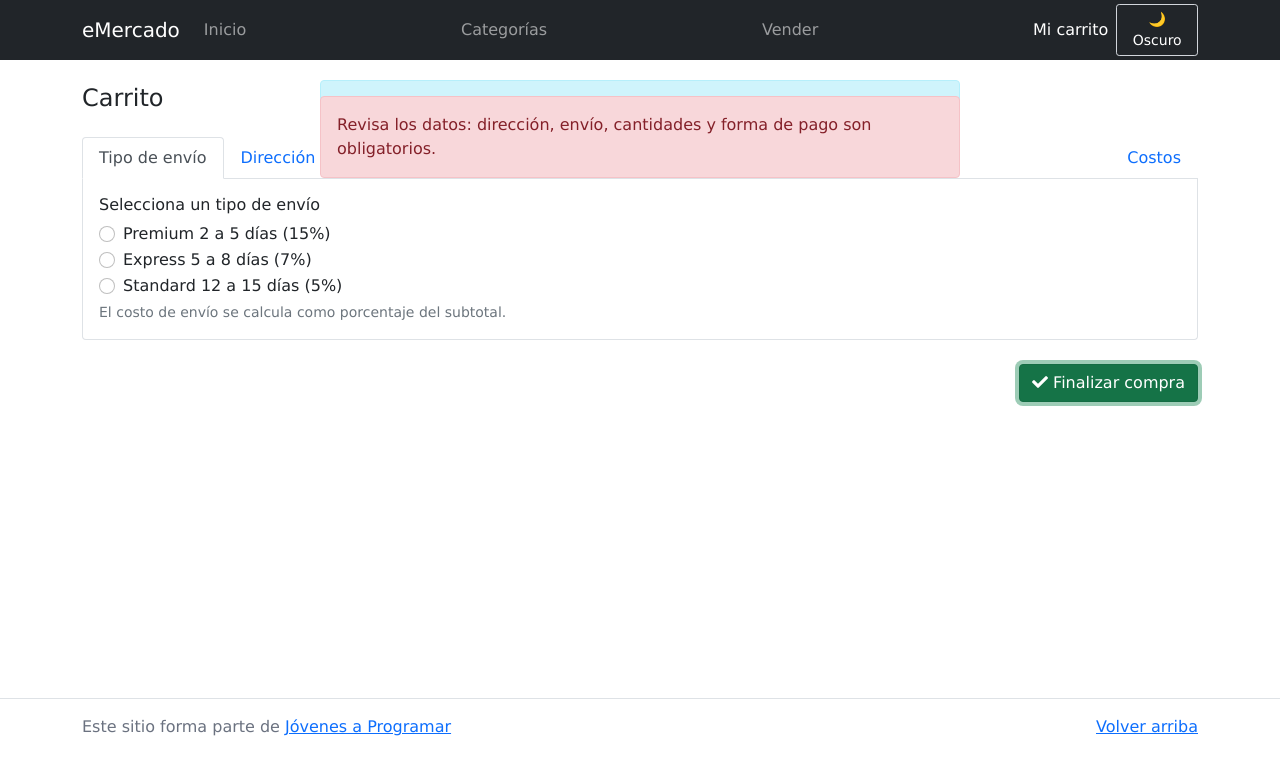
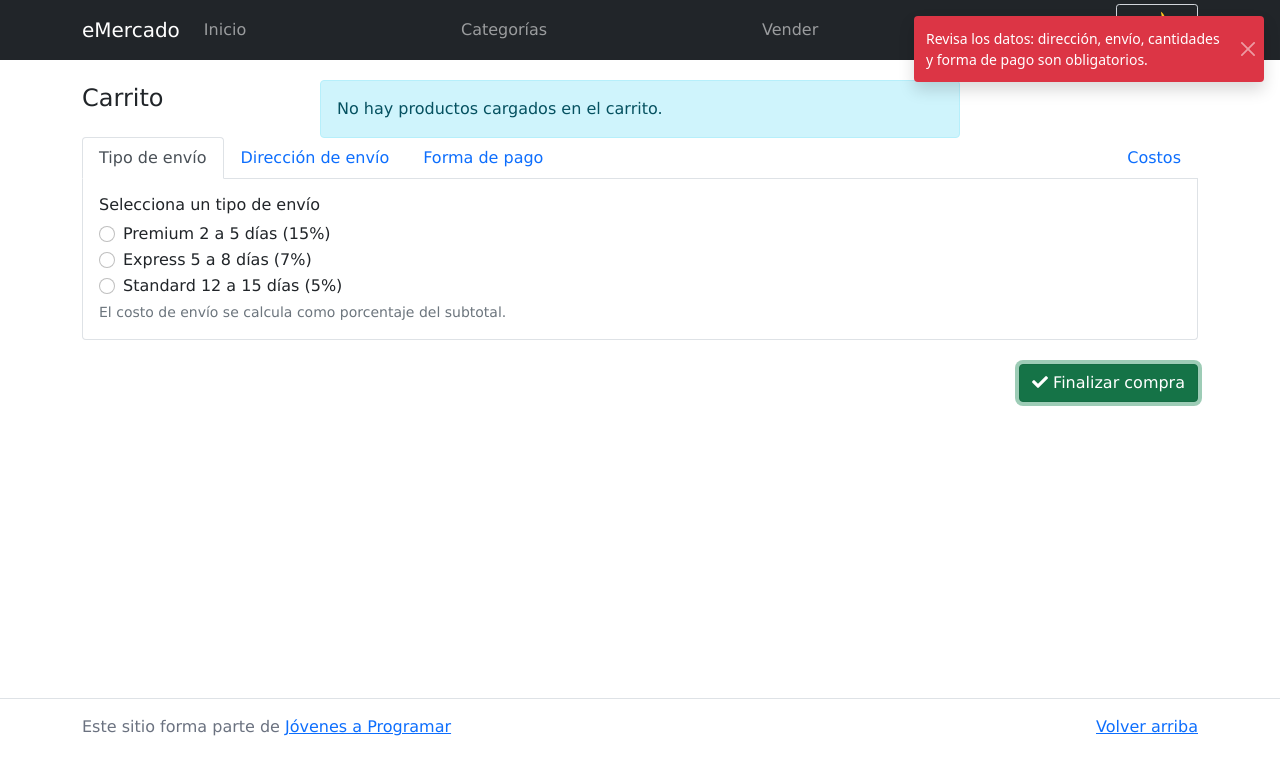
Before and after one commit to jimenaureta/Actividad-ECommerce, a plain HTML site: page cart.html in a window 1280 px wide. Both pictures are taken after a click on the button "Finalizar compra". Drawn offline with Linux system fonts and the light colour scheme.

Commit message:
Arreglos pantalla emergente

```diff
--- a/cart.html
+++ b/cart.html
@@ -221,6 +221,8 @@
     </div>
   </div>
 
+  <div id="toastContainer" class="toast-container position-fixed top-0 end-0 p-3" style="z-index:1080" aria-live="polite" aria-atomic="true"></div>
+
   <script src="js/bootstrap.bundle.min.js"></script>
   <script src="js/init.js"></script>
   <script src="js/cart-badge.js"></script>
--- a/js/cart.js
+++ b/js/cart.js
@@ -310,3 +310,85 @@
     } catch { return String(Math.random()).slice(2); }
   }
 })();
+
+(function () {
+  // Helper para crear y mostrar un toast Bootstrap
+  function showToast(message, type = "info", delay = 3000) {
+    const container = document.getElementById("toastContainer");
+    if (!container) return;
+
+    const bg =
+      type === "success" ? "bg-success" :
+      type === "danger"  ? "bg-danger"  :
+      type === "warning" ? "bg-warning text-dark" : "bg-info";
+
+    const toast = document.createElement("div");
+    toast.className = `toast align-items-center text-white ${bg} border-0 shadow`;
+    toast.setAttribute("role", "alert");
+    toast.setAttribute("aria-live", "assertive");
+    toast.setAttribute("aria-atomic", "true");
+    toast.innerHTML = `
+      <div class="d-flex">
+        <div class="toast-body">${message}</div>
+        <button type="button" class="btn-close btn-close-white me-2 m-auto" data-bs-dismiss="toast" aria-label="Cerrar"></button>
+      </div>
+    `;
+    container.appendChild(toast);
+
+    try {
+      // Si está Bootstrap, usamos su API
+      const bsToast = new bootstrap.Toast(toast, { delay, autohide: true });
+      toast.addEventListener("hidden.bs.toast", () => toast.remove());
+      bsToast.show();
+    } catch {
+      // Fallback simple si no está Bootstrap JS
+      toast.style.opacity = "0.95";
+      container.appendChild(toast);
+      setTimeout(() => {
+        toast.style.transition = "opacity .3s";
+        toast.style.opacity = "0";
+        setTimeout(() => toast.remove(), 300);
+      }, delay);
+    }
+  }
+
+  // Observa el #feedback existente sin modificar su lógica original.
+  document.addEventListener("DOMContentLoaded", function () {
+    const fb = document.getElementById("feedback");
+    if (!fb) return;
+
+    const pickType = () => {
+      const txt = (fb.textContent || "").trim();
+      const cls = fb.className || "";
+      if (cls.includes("alert-danger")) return "danger";
+      if (cls.includes("alert-success")) return "success";
+      if (/revisa/i.test(txt)) return "danger";
+      if (/éxito|exitos/i.test(txt)) return "success";
+      return "info";
+    };
+
+    const handleChange = () => {
+      const msg = (fb.textContent || "").trim();
+      if (!msg) return;
+      // Muestra toast emergente y oculta el feedback estático
+      showToast(msg, pickType(), 3000);
+      // No tocamos la línea original que lo setea; solo lo ocultamos luego.
+      setTimeout(() => {
+        fb.classList.add("d-none");
+        fb.textContent = "";
+      }, 0);
+    };
+
+    const obs = new MutationObserver(handleChange);
+    obs.observe(fb, {
+      childList: true,
+      characterData: true,
+      subtree: true,
+      attributes: true,
+      attributeFilter: ["class"]
+    });
+
+    // Si ya vino con contenido desde el render inicial
+    handleChange();
+  });
+})();
```
